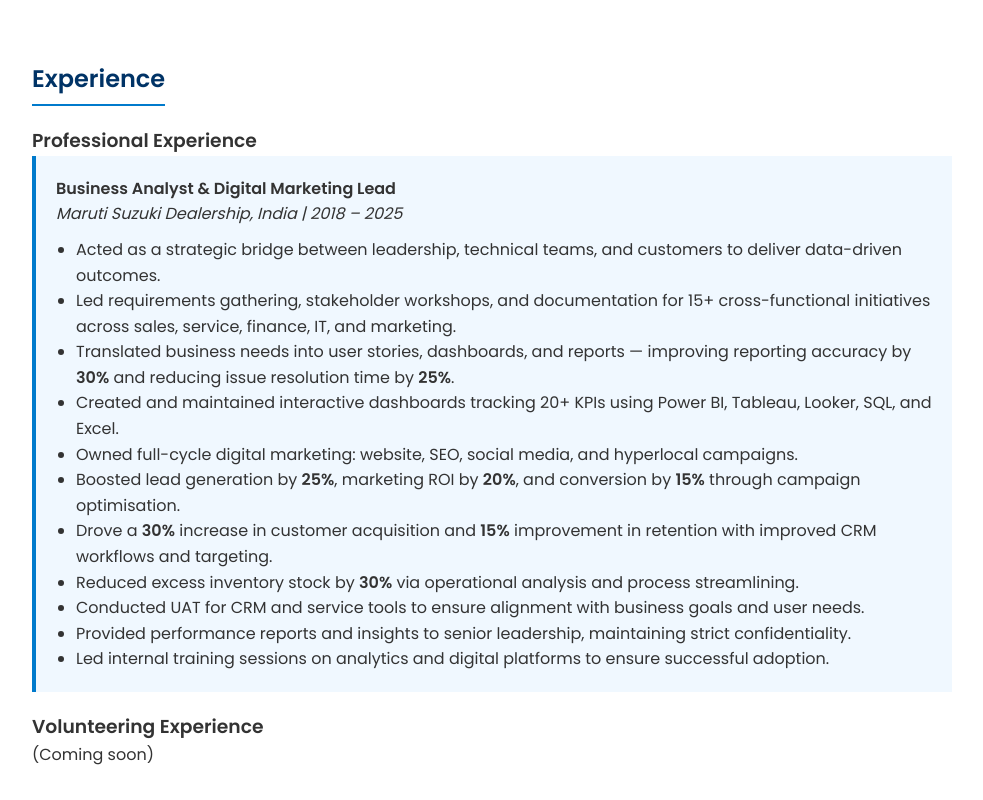
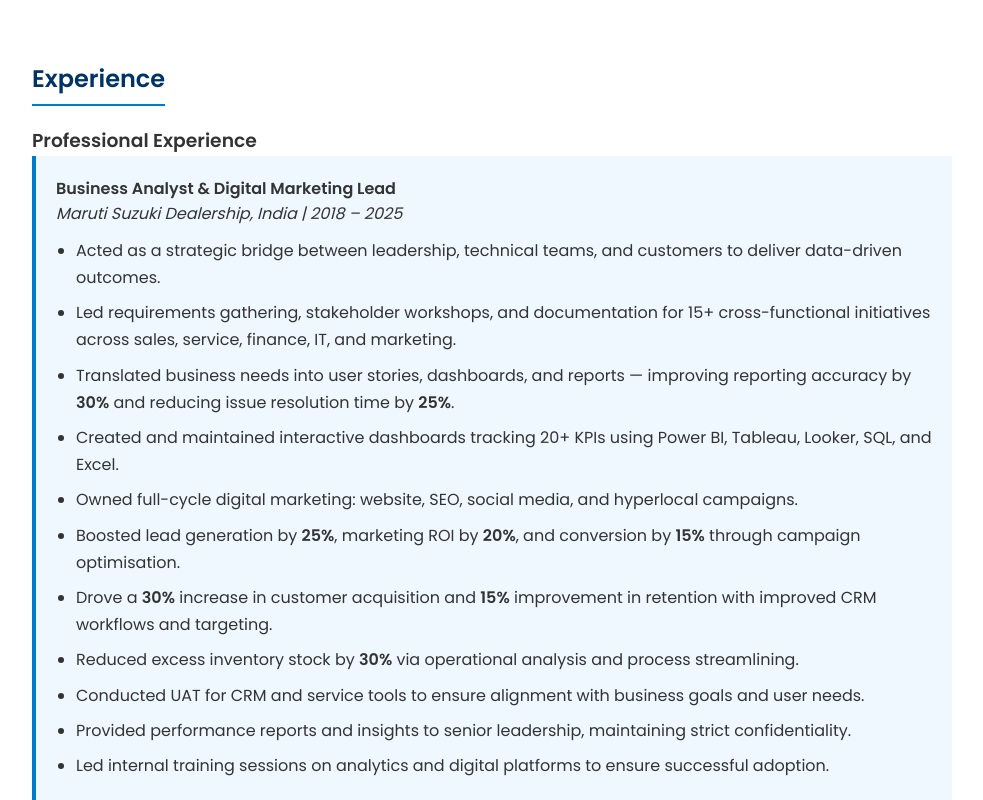
Before and after one commit to priya-chauhan-business/priyachauhan_portfolio, a plain HTML site: page index.html in a window 1280 px wide. Both pictures are taken after a click on the link "Experience". Shown: the part 68-868 px from the top of the page, without its empty margins (148-1131 px from the left). Drawn offline with nearby package versions, Linux system fonts and the light colour scheme.

Commit message:
Update style.css

```diff
--- a/style.css
+++ b/style.css
@@ -202,3 +202,12 @@ html {
   line-height: 1.6;
   margin-bottom: 20px;
 }
+#experience ul {
+  margin-top: 10px;
+  padding-left: 20px;
+  line-height: 1.7;
+}
+
+#experience ul li {
+  margin-bottom: 8px;
+}
```
